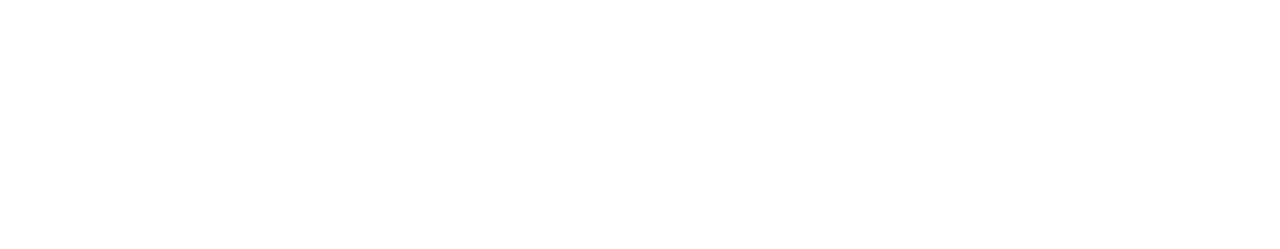
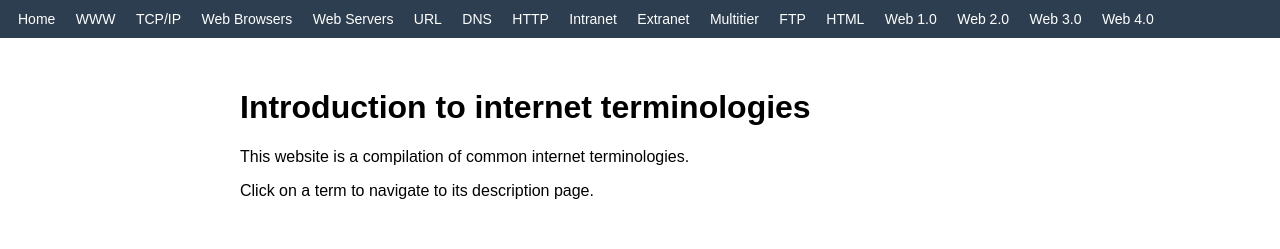
Before and after one commit to Taty-ana-ugh/internet-terms-web-dev, a plain HTML site: page index.html in a window 1280 px wide. Drawn offline with Linux system fonts and the light colour scheme.

Commit message:
home page done

```diff
--- a/index.html
+++ b/index.html
@@ -1 +1,46 @@
 <!-- for homepage -->
+ <!DOCTYPE html>
+<html lang="en">
+<head>
+  <meta charset="UTF-8">
+  <title>Home</title>
+  <!-- I used AI to help with the style -->
+  <style>
+    body { font-family: Arial, sans-serif; margin: 0; padding: 0; }
+    nav { background: #2c3e50; padding: 10px; }
+    nav a { color: white; margin: 0 8px; text-decoration: none; font-size: 14px; }
+    nav a:hover { text-decoration: underline; }
+    .content { padding: 30px; max-width: 800px; margin: auto; }
+    img { max-width: 100%; margin: 20px 0; }
+  </style>
+</head>
+<body>
+
+<nav>
+  <a href="index.html">Home</a>
+  <a href="www.html">WWW</a>
+  <a href="tcp-ip.html">TCP/IP</a>
+  <a href="web-browsers.html">Web Browsers</a>
+  <a href="web-servers.html">Web Servers</a>
+  <a href="url.html">URL</a>
+  <a href="dns.html">DNS</a>
+  <a href="http.html">HTTP</a>
+  <a href="intranet.html">Intranet</a>
+  <a href="extranet.html">Extranet</a>
+  <a href="multitier-architecture.html">Multitier</a>
+  <a href="ftp.html">FTP</a>
+  <a href="html.html">HTML</a>
+  <a href="web1.html">Web 1.0</a>
+  <a href="web2.html">Web 2.0</a>
+  <a href="web3.html">Web 3.0</a>
+  <a href="web4.html">Web 4.0</a>
+</nav>
+
+<div class="content">
+  <h1>Introduction to internet terminologies</h1>
+  <p>This website is a compilation of common internet terminologies.</p>
+  <p>Click on a term to navigate to its description page.</p>
+</div>
+
+</body>
+</html>
```
